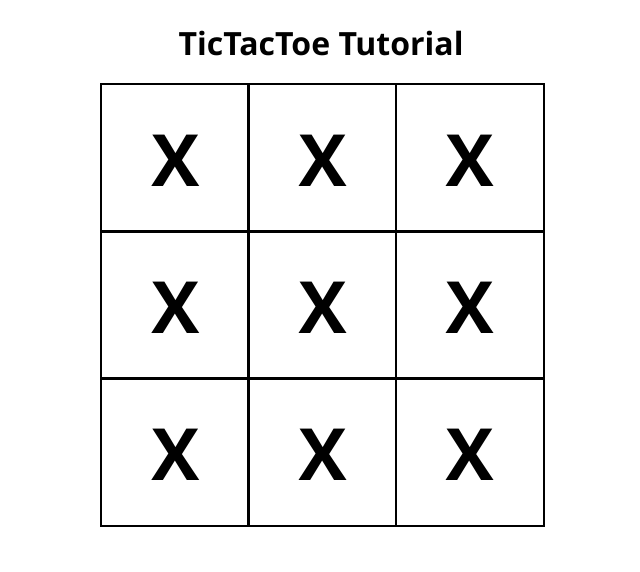
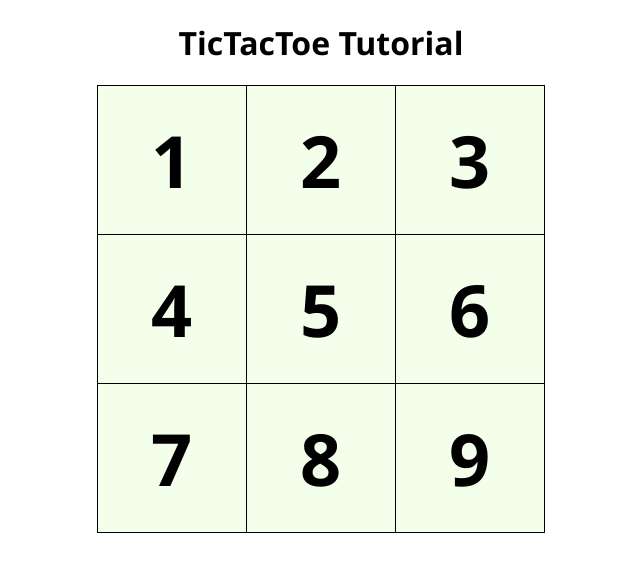
Before and after one commit to shtanriverdi/react-learning-notes, a React (Vite) app: page / in a window 1280 px wide. Shown: the top 572 px of the page, without its empty margins (319-959 px from the left). Built offline with nearby package versions, Linux system fonts and the light colour scheme.

Commit message:
Board fix remove double grids

```diff
--- /dev/null
+++ b/src/TicTacToe/Board.jsx
@@ -0,0 +1,23 @@
+import Square from "./Square";
+
+export default function Board() {
+  return (
+    <>
+      <div className="board-row">
+        <Square value="1" />
+        <Square value="2" />
+        <Square value="3" />
+      </div>
+      <div className="board-row">
+        <Square value="4" />
+        <Square value="5" />
+        <Square value="6" />
+      </div>
+      <div className="board-row">
+        <Square value="7" />
+        <Square value="8" />
+        <Square value="9" />
+      </div>
+    </>
+  );
+}
--- a/src/TicTacToe/Square.jsx
+++ b/src/TicTacToe/Square.jsx
@@ -1,3 +1,11 @@
-export default function Square() {
-    return <button className="square">X</button>;
+export default function Square({ value }) {
+  const handleClick = () => {
+    console.log(`Clicked`);
+  };
+
+  return (
+    <button onClick={handleClick} className="square">
+      {value}
+    </button>
+  );
 }
--- a/src/TicTacToe/TicTacToe.jsx
+++ b/src/TicTacToe/TicTacToe.jsx
@@ -1,24 +1,10 @@
-import Square from "./Square";
+import Board from "./Board";
 
 export default function TicTacToe() {
   return (
     <>
       <h1>TicTacToe Tutorial</h1>
-      <div>
-        <Square />
-        <Square />
-        <Square />
-      </div>
-      <div>
-        <Square />
-        <Square />
-        <Square />
-      </div>
-      <div>
-        <Square />
-        <Square />
-        <Square />
-      </div>
+      <Board />
     </>
   );
 }
--- a/src/index.css
+++ b/src/index.css
@@ -14,15 +14,24 @@ body {
   text-align: center;
 }
 
+.board-row {
+  display: flex;
+}
+
 .square {
   width: 150px;
   height: 150px;
   font-size: 4.5rem;
-  background-color: transparent;
+  background-color: rgb(243, 255, 234);
   text-align: center;
-  border: 0.04em black solid;
-  margin-top: -0.04em;
-  margin-right: -0.04em;
+  /* Important note here about negative margins:
+  - top/left, it pulls the element in that specified direction.
+  - bottom/right, it doesn’t move the element down/right as you might think.
+  Instead, it pulls any succeeding element into the main element, overlapping it.
+  */
+  border: 1px black solid;
+  margin-top: -1px;
+  margin-left: -1px;
   padding: 0;
   font-weight: bold;
 }
```
